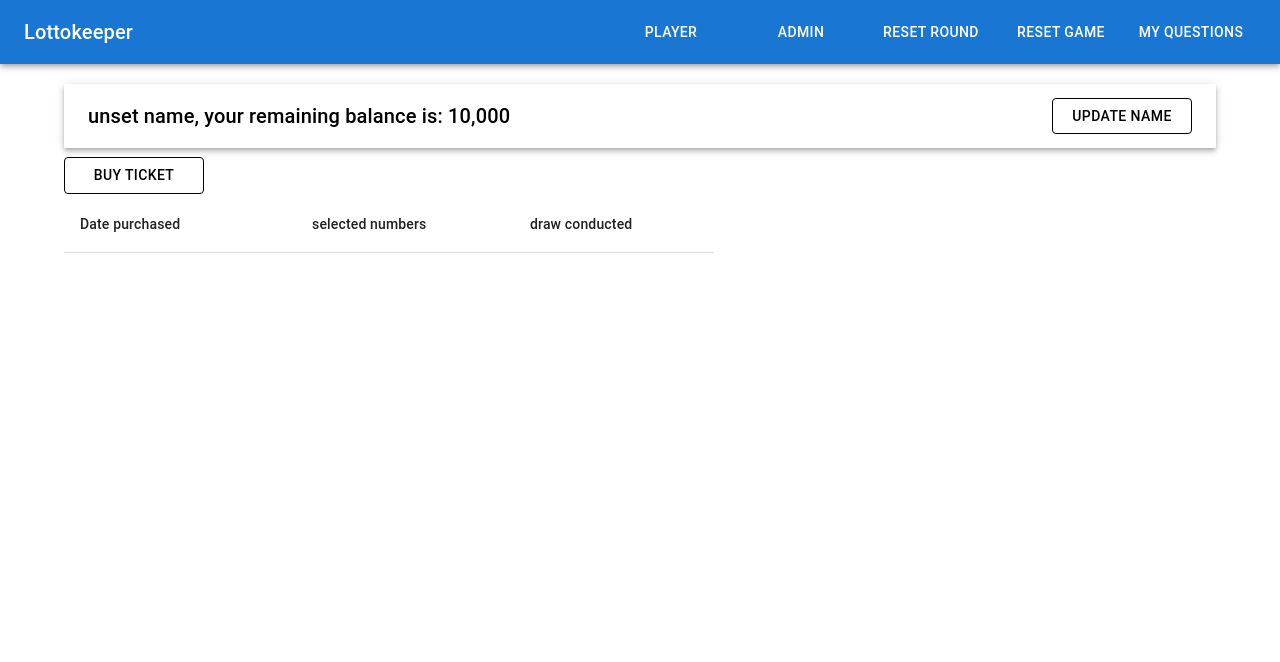
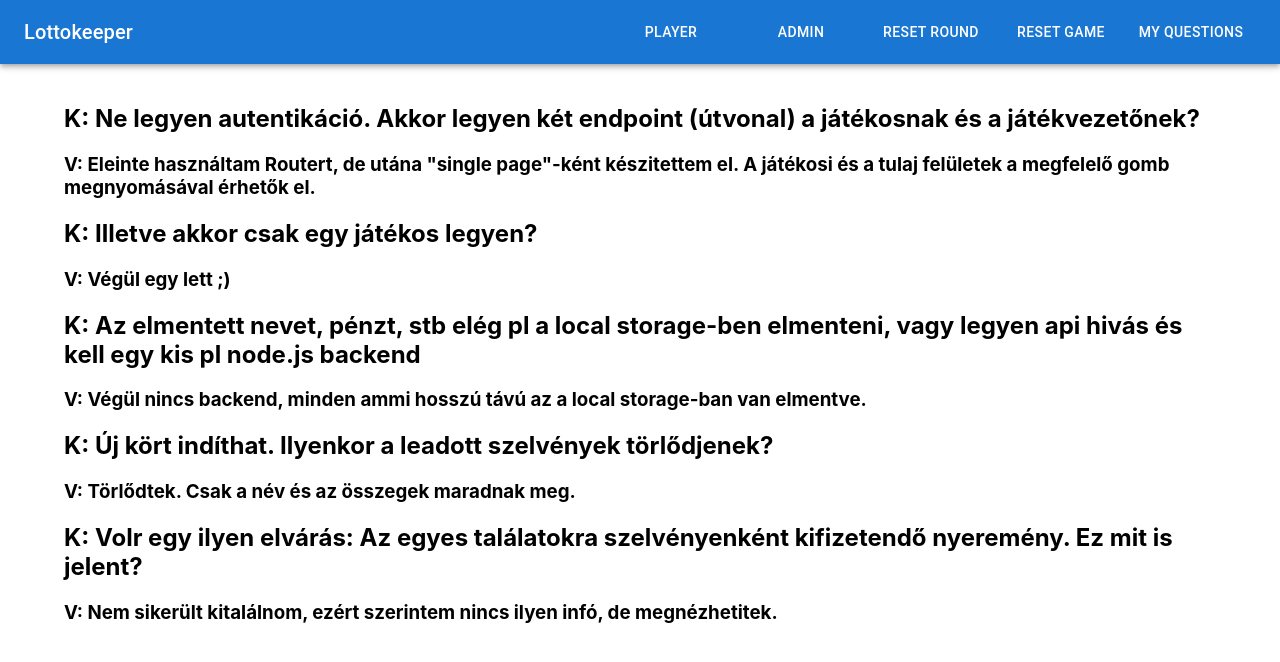
Before and after one commit to imrevari/lottokeeper, a React (Create React App) app: page / in a window 1280 px wide. Shown: the top 662 px of the page. Built offline with nearby package versions, Linux system fonts and the light colour scheme.

Commit message:
final version (some refactoring might be useful)

```diff
--- a/src/components/main/MainComponent.tsx
+++ b/src/components/main/MainComponent.tsx
@@ -9,13 +9,24 @@ import { HEADER } from '../../interfaces/constants';
 import AdminsPage from '../admin/AdminsPage';
 import PlayersPage from '../player/PlayersPage';
 import { useStateContext } from '../../stateContext/StateContext';
+import Questions from '../questions/Questions';
 
 const MainComponent: FC<any> = () => {
 
-    const [isLandingPage, setIsLandingPage] = useState<boolean>(false)
+    const [isLandingPage, setIsLandingPage] = useState<boolean>(true)
     const [isAdmin, setIsAdmin] = useState<boolean>(false)
 
     const {resetGame, resetRound} = useStateContext()
+
+    const openAdminPage = () => {
+        setIsLandingPage(false)
+        setIsAdmin(true)
+    }
+
+    const openPlayersPage = () => {
+        setIsLandingPage(false)
+        setIsAdmin(false)
+    }
 
 
     return(
@@ -28,9 +39,9 @@ const MainComponent: FC<any> = () => {
                             {HEADER}
                         </Typography>
                         <Button color="inherit" style={{maxWidth: '130px', minWidth: '130px'}}
-                    onClick={() => setIsAdmin(false)}>Player</Button>
+                            onClick={openPlayersPage}>Player</Button>
                         <Button color="inherit" style={{maxWidth: '130px', minWidth: '130px'}}
-                    onClick={() => setIsAdmin(true)}>Admin</Button>
+                            onClick={openAdminPage}>Admin</Button>
 
                         <Button color="inherit"
                             style={{maxWidth: '130px', minWidth: '130px'}}
@@ -41,19 +52,19 @@ const MainComponent: FC<any> = () => {
                             >Reset game</Button>
                         <Button color="inherit"
                             style={{maxWidth: '130px', minWidth: '130px'}}
-                    onClick={() => resetGame()}
+                            onClick={() => setIsLandingPage(true)}
                             >My questions</Button>
                     </Toolbar>
                 </AppBar>
             </Box>
             <br></br>
-
             <Container >
-            {isAdmin ? <AdminsPage /> : <PlayersPage />}
-
-
+                {isLandingPage
+                ?
+                <Questions />
+                :
+                isAdmin ? <AdminsPage /> : <PlayersPage />}
             </Container>
-
         </>)
 }
 
--- /dev/null
+++ b/src/components/questions/Questions.tsx
@@ -0,0 +1,29 @@
+import Box from '@mui/material/Box';
+import { FC } from 'react';
+
+const Questions: FC<any> = () => {
+
+    return(
+        <Box>
+            <h2>K: Ne legyen autentikáció. Akkor legyen két endpoint (útvonal) a játékosnak és a játékvezetőnek?</h2>
+            <h3>V: Eleinte használtam Routert, de utána "single page"-ként készitettem el. A játékosi és a tulaj felületek a megfelelő gomb megnyomásával érhetők el.</h3>
+
+            <h2>K: Illetve akkor csak egy játékos legyen?</h2>
+            <h3>V: Végül egy lett ;)</h3>
+
+            <h2>K: Az elmentett nevet, pénzt, stb elég pl a local storage-ben elmenteni, vagy legyen api hivás és kell egy kis pl node.js backend</h2>
+            <h3>V: Végül nincs backend, minden ammi hosszú távú az a local storage-ban van elmentve.</h3>
+
+
+            <h2>K: Új kört indíthat. Ilyenkor a leadott szelvények törlődjenek?</h2>
+            <h3>V: Törlődtek. Csak a név és az összegek maradnak meg.</h3>
+
+            <h2>K: Volr egy ilyen elvárás: Az egyes találatokra szelvényenként kifizetendő nyeremény. Ez mit is jelent?</h2>
+            <h3>V: Nem sikerült kitalálnom, ezért szerintem nincs ilyen infó, de megnézhetitek.</h3>
+        </Box>
+        )
+}
+
+Questions.displayName = 'Questions';
+
+export default Questions;
```
Lines whose indentation alone changed are shown as unchanged.
